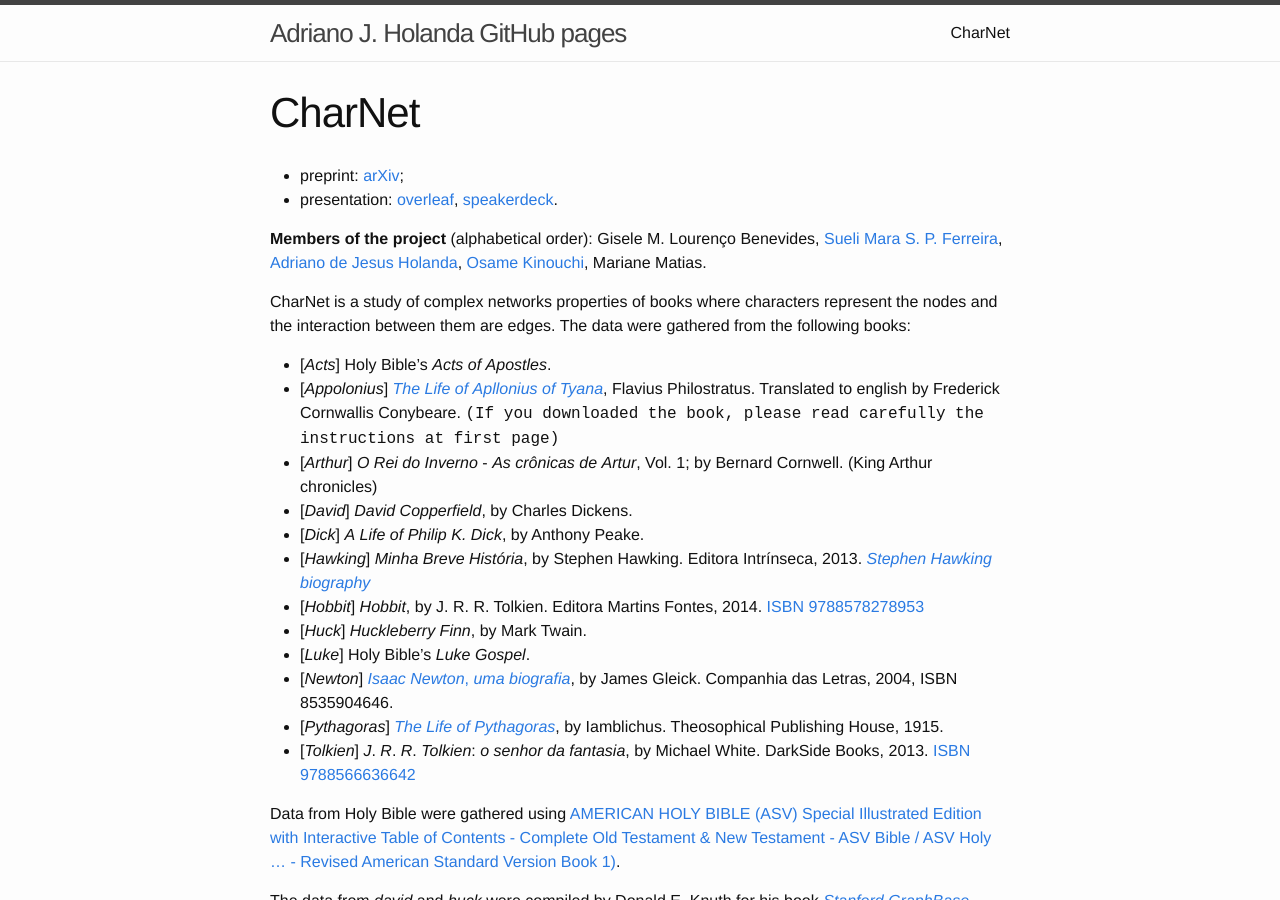
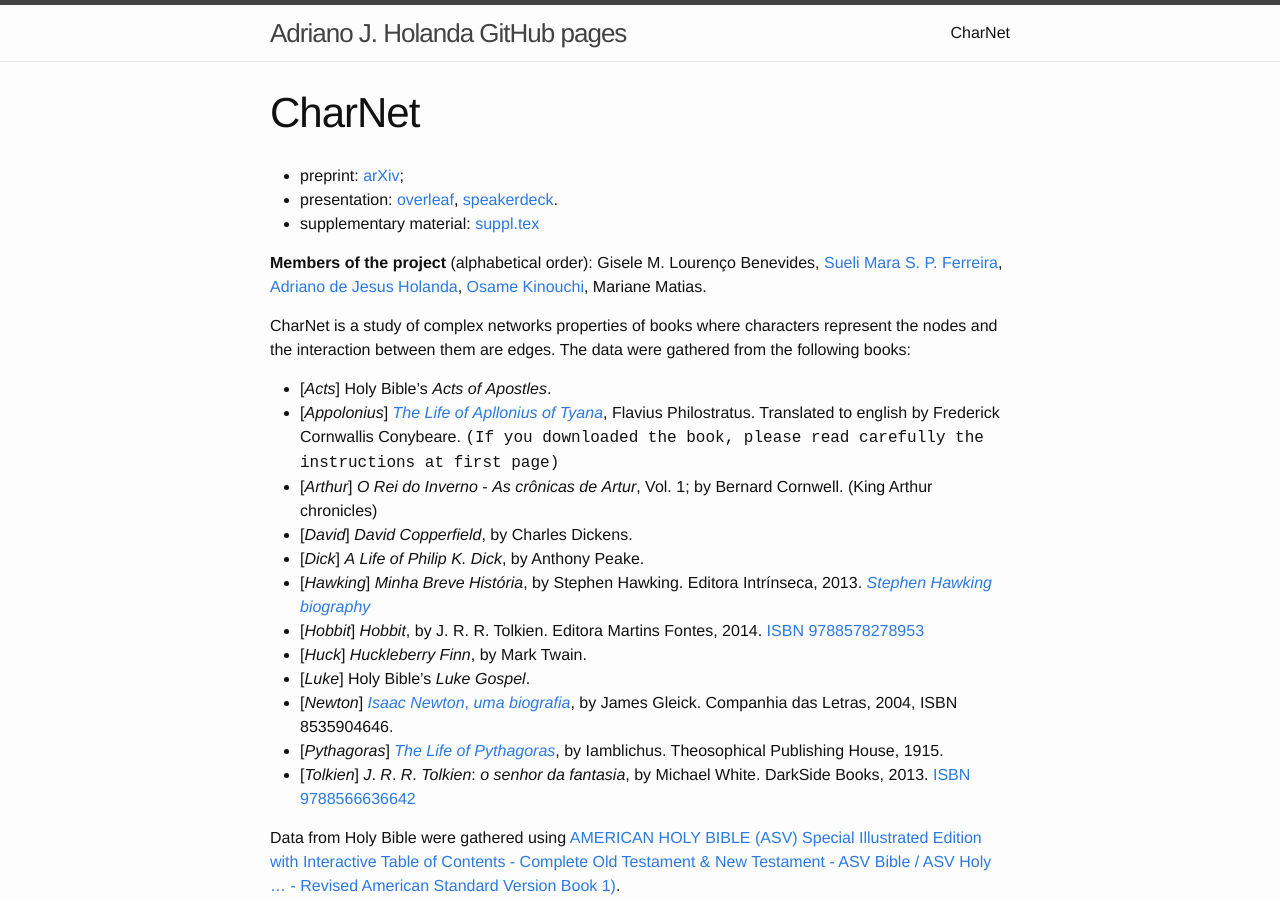
Before and after one commit to ajholanda/ajholanda.github.io, a Jekyll site: the page built from charnet.md, in a window 1280 px wide and 900 px high. Built offline with Jekyll 4.4.1, drawn with Linux system fonts in a browser that asks for light colours.

Commit message:
supplementary material added

```diff
--- a/charnet.md
+++ b/charnet.md
@@ -6,6 +6,7 @@
 
 - preprint:  [arXiv](https://arxiv.org/abs/1704.08197);
 - presentation: [overleaf](https://www.overleaf.com/read/vszbrbjcbtpq), [speakerdeck](https://speakerdeck.com/ajholanda/character-networks-and-book-genre-classification).
+- supplementary material: [suppl.tex](/assets/tex/charnet-supplementary.tex)
 
 **Members of the project** (alphabetical order): Gisele
 M. Louren&ccedil;o Benevides, [Sueli Mara
```
